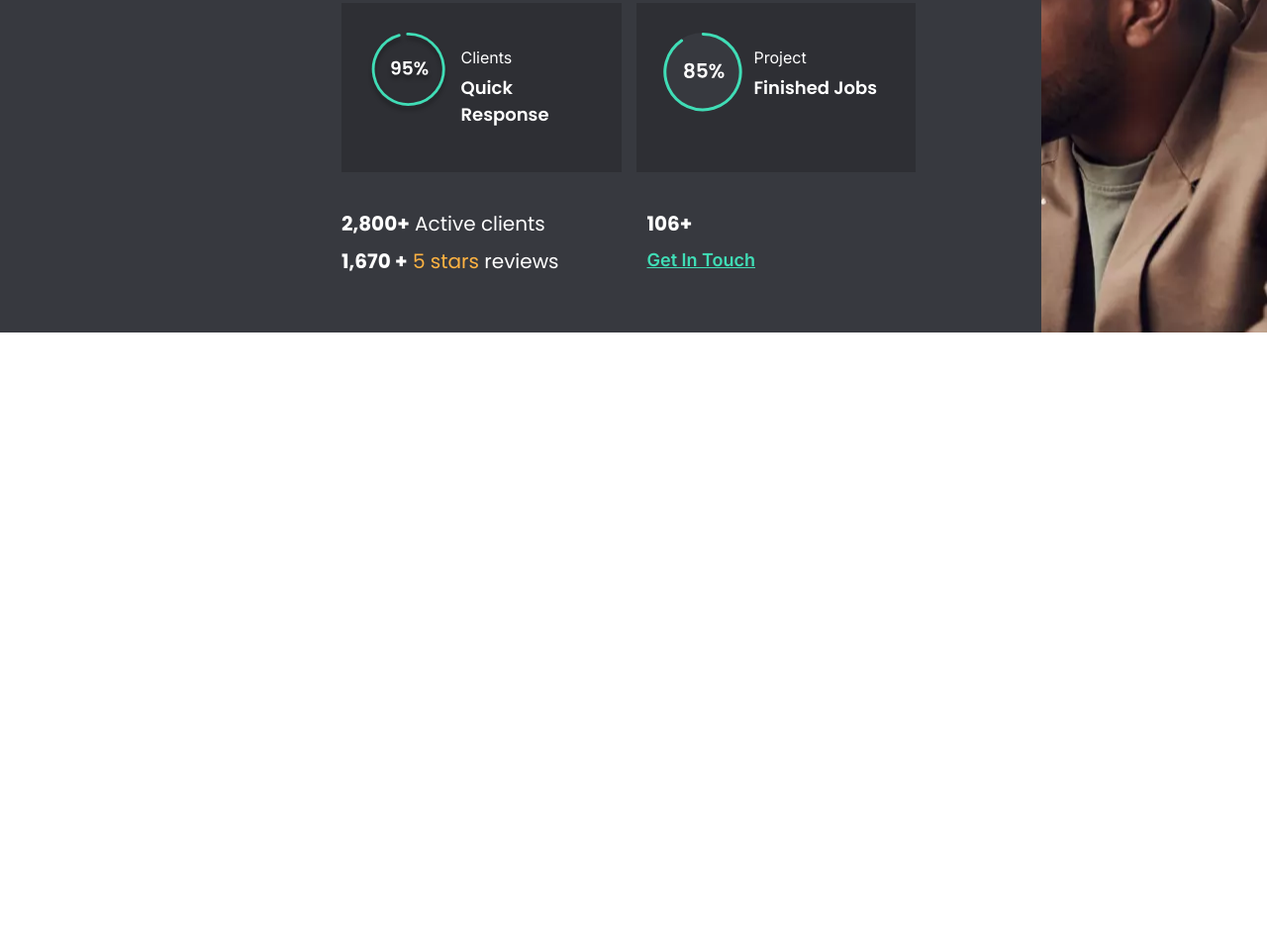
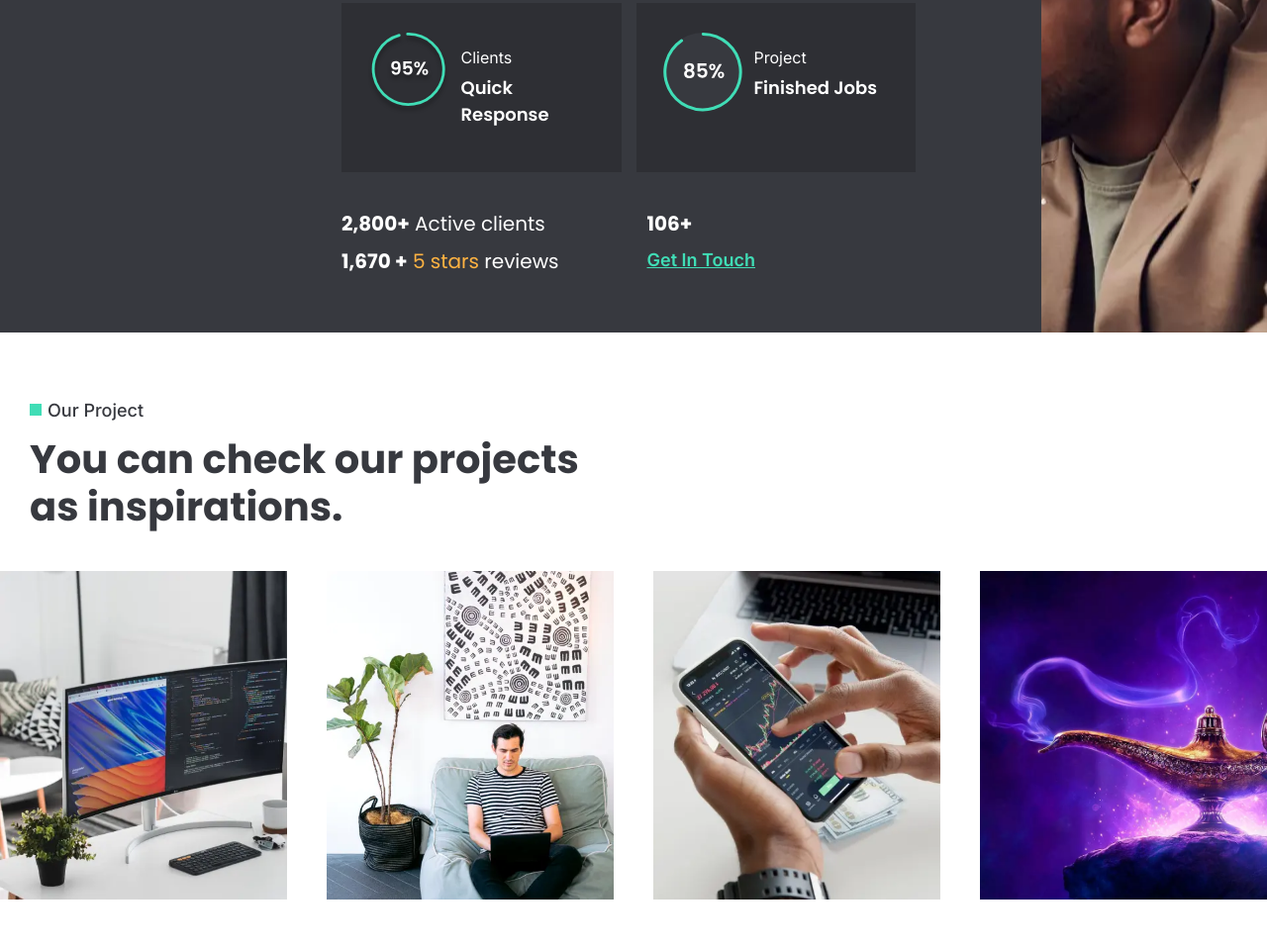
Before and after one commit to SunCavefreelancer/lesson-22, a plain HTML site: page index.html in a window 1280 px wide. Shown: the part 3235-4194 px from the top of the page at 99% size. Before the commit the page ends 3571 px from the top, so only its background shows below. Drawn offline with Linux system fonts and the light colour scheme; a script that the page names is missing.

Commit message:
Add files via upload

```diff
--- a/index.html
+++ b/index.html
@@ -249,6 +249,39 @@
 
 				</div>
 			</section>
+
+
+			<section class="project">
+				<div class="project__container">
+					<h2>Our Project</h2>
+					<h3>You can check our projects<br>as inspirations.</h3>
+				</div>
+					<div class="project__cards">
+						<div class="project__item"><!-- card 1 -->
+							<div class="project__img">
+								<img src="img/Item01.webp" alt="foto">
+							</div>
+						</div>
+
+						<div class="project__item"><!-- card 1 -->
+							<div class="project__img">
+								<img src="img/Item02.webp" alt="foto">
+							</div>
+						</div>
+
+						<div class="project__item"><!-- card 1 -->
+							<div class="project__img">
+								<img src="img/Item03.webp" alt="foto">
+							</div>
+						</div>
+
+						<div class="project__item"><!-- card 1 -->
+							<div class="project__img">
+								<img src="img/test.webp" alt="foto">
+							</div>
+						</div>
+					</div>
+			</section>
 		</main>
 
 		<footer class="footer"></footer>
--- a/scss/style.scss
+++ b/scss/style.scss
@@ -828,3 +828,81 @@ body {
 		}
 	}
 }
+
+
+
+//---------------------------------------------------------------------------
+.project {
+	padding: toRem(70) toRem(0) toRem(50);
+
+	// .project__container
+
+	&__container {
+		& h2 {
+			color: #37393F;
+			font-family: 'Inter';
+			font-size: toRem(18);
+			margin-bottom: toEm(16, 18);
+			font-weight: 500;
+			display: flex;
+			gap: toRem(6);
+			&::before {
+				content: "";
+				display: inline-block;
+				width: toRem(12);
+				height: toRem(12);
+				flex: 0 0 toRem(12);
+				background-color: #40ddb6;
+				transform: translateY(toRem(2));
+			}
+			@media (max-width:toEm(540)){
+				font-size: toRem(16);
+			}
+		}
+		& h3 {
+			color: #37393F;
+			font-family: 'Poppins';
+			font-size: toRem(40);
+			margin-bottom: toEm(40, 40);
+			font-weight: 700;
+			line-height: 121%; /* 48.4px */
+			@media (max-width:toEm(767)){
+				font-size: toRem(35);
+			}
+			@media (max-width:toEm(540)){
+				font-size: toRem(25);
+			}
+		}
+	}
+
+	// .project__cards
+	&__cards {
+		display: grid;
+		grid-template-columns: repeat(4, 1fr);
+		gap: toRem(40);
+		@media (max-width:toEm(992)){
+			grid-template-columns: repeat(3, 1fr);
+			row-gap: toRem(20);
+		}
+		@media (max-width:toEm(767)){
+			grid-template-columns: repeat(2, 1fr);
+			row-gap: toRem(20);
+		}
+		@media (max-width:toEm(540)){
+			grid-template-columns: repeat(1, 1fr);
+			row-gap: toRem(15);
+		}
+	}
+
+	// .project__item
+	&__item {
+	}
+
+	// .project__img
+	&__img img{
+		width: 100%;
+		height: 100%;
+		aspect-ratio: 437 / 501;
+		object-fit: cover;
+	}
+}
```
Also changed, not shown: css/style.css, img/Item01.webp (added), img/Item02.webp (added), img/Item03.webp (added), img/Item04.webp (added), img/test.webp (added).
